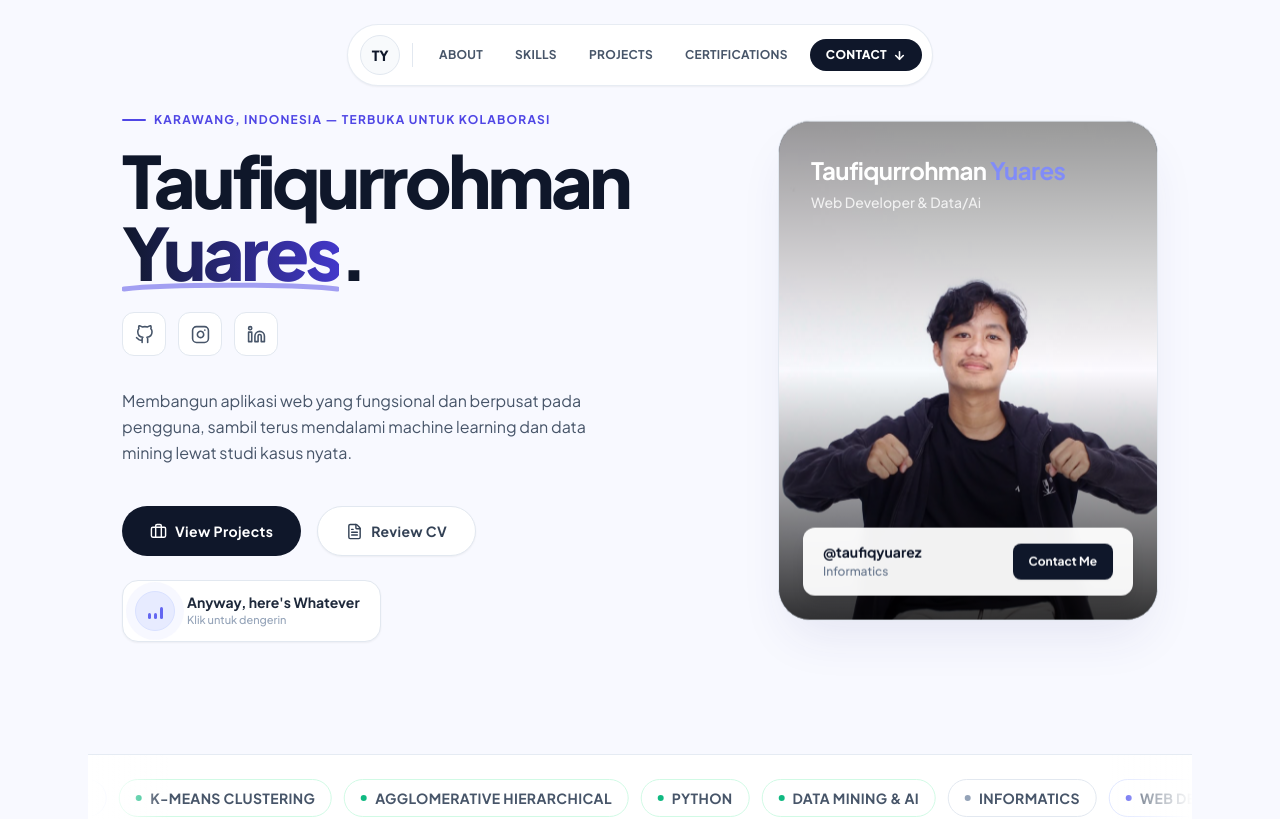
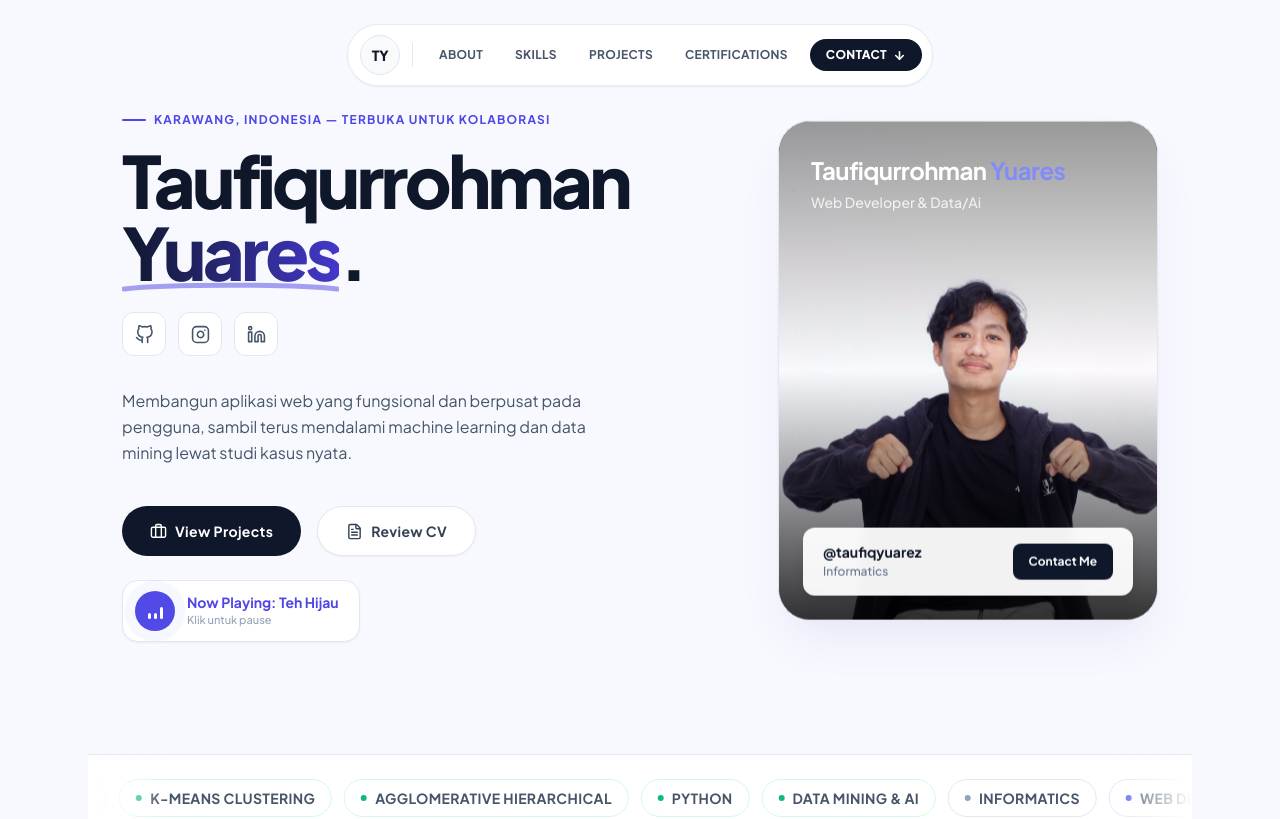
Before and after one commit to Taufiqurrohmanyuares/portfolio-web, a Next.js app: page / in a window 1280 px wide. Shown: the top 819 px of the page. Built offline with nearby package versions, Linux system fonts and the light colour scheme.

Commit message:
tambah lagu

```diff
--- a/components/Hero.tsx
+++ b/components/Hero.tsx
@@ -1,9 +1,9 @@
 "use client";
 
 import Image from "next/image";
-import { motion, AnimatePresence } from "framer-motion";
-import { useRef, useState } from "react";
-import { Briefcase, FileText, Guitar, X } from "lucide-react";
+import { motion } from "framer-motion";
+import { useRef, useState, useEffect } from "react";
+import { Briefcase, FileText, Music } from "lucide-react";
 import { FiGithub, FiInstagram, FiLinkedin } from "react-icons/fi";
 
 const socials = [
@@ -19,8 +19,20 @@ const fadeUp = {
 
 export default function Hero() {
   const cardRef = useRef<HTMLDivElement>(null);
+  const audioRef = useRef<HTMLAudioElement>(null);
   const [tilt, setTilt] = useState({ x: 0, y: 0 });
-  const [showWonderwall, setShowWonderwall] = useState(false);
+  const [isPlaying, setIsPlaying] = useState(false);
+
+  // Mencoba autoplay saat komponen dimuat
+  useEffect(() => {
+    if (audioRef.current) {
+      audioRef.current.play().then(() => {
+        setIsPlaying(true);
+      }).catch((error) => {
+        console.log("Autoplay diblokir oleh browser sampai ada interaksi pengguna.", error);
+      });
+    }
+  }, []);
 
   const handleMouseMove = (e: React.MouseEvent<HTMLDivElement>) => {
     const card = cardRef.current;
@@ -33,6 +45,17 @@ export default function Hero() {
 
   const resetTilt = () => setTilt({ x: 0, y: 0 });
 
+  const toggleAudio = () => {
+    if (audioRef.current) {
+      if (isPlaying) {
+        audioRef.current.pause();
+      } else {
+        audioRef.current.play();
+      }
+      setIsPlaying(!isPlaying);
+    }
+  };
+
   return (
     <motion.section
       id="home"
@@ -41,6 +64,9 @@ export default function Hero() {
       variants={{ show: { transition: { staggerChildren: 0.1 } } }}
       className="relative py-20 md:py-28 bg-[#F8F9FF] border-b border-slate-200/80 overflow-hidden"
     >
+      {/* Audio Element Tersembunyi */}
+      <audio ref={audioRef} src="/TULUS - Teh Hijau.mp3" loop className="hidden" />
+
       {/* ================= BACKGROUND ANIMATED BLOBS ================= */}
       <motion.div
         animate={{
@@ -133,45 +159,50 @@ export default function Hero() {
               href="/CV-taufiqurrohman Yuares.pdf"
               target="_blank"
               rel="noreferrer"
-              onClick={() => setShowWonderwall(true)}
               className="bg-white border border-slate-200 text-slate-700 text-sm font-bold tracking-wide px-7 py-3.5 rounded-full flex items-center gap-2 hover:border-slate-300 hover:bg-slate-50 hover:-translate-y-0.5 shadow-sm hover:shadow-md transition-all duration-300"
             >
               <FileText size={17} /> Review CV
             </a>
           </motion.div>
 
-          {/* Easter egg — Tombol interaktif untuk lagu */}
+          {/* Tombol interaktif pengontrol lagu pengganti Widget */}
           <motion.div variants={fadeUp} className="mt-6 w-fit">
             <motion.button
               type="button"
-              onClick={() => setShowWonderwall((prev) => !prev)}
+              onClick={toggleAudio}
               whileHover={{ y: -2 }}
               className="group flex items-center gap-3 bg-white border border-slate-200 hover:border-indigo-300 rounded-2xl pl-3 pr-5 py-2.5 shadow-sm hover:shadow-md transition-all duration-300"
             >
-              <div className="relative w-10 h-10 rounded-full bg-indigo-50 border border-indigo-100 flex items-center justify-center flex-shrink-0 group-hover:bg-indigo-600 transition-colors duration-300">
+              <div className={`relative w-10 h-10 rounded-full flex items-center justify-center flex-shrink-0 transition-colors duration-300 ${isPlaying ? 'bg-indigo-600' : 'bg-indigo-50 border border-indigo-100 group-hover:bg-indigo-100'}`}>
+                {isPlaying && (
                   <motion.span
                     animate={{ scale: [1, 1.6], opacity: [0.5, 0] }}
                     transition={{ duration: 1.8, repeat: Infinity, ease: "easeOut" }}
                     className="absolute inset-0 rounded-full bg-indigo-400"
                   />
+                )}
+                {isPlaying ? (
                   <div className="relative flex items-end gap-[3px] h-4">
                     {[0, 1, 2].map((i) => (
                       <motion.span
                         key={i}
                         animate={{ height: ["30%", "100%", "45%", "80%", "30%"] }}
                         transition={{ duration: 1.1, repeat: Infinity, ease: "easeInOut", delay: i * 0.15 }}
-                      className="w-[3px] rounded-full bg-indigo-500 group-hover:bg-white transition-colors duration-300"
+                        className="w-[3px] rounded-full bg-white transition-colors duration-300"
                       />
                     ))}
                   </div>
+                ) : (
+                  <Music size={16} className="text-indigo-500" />
+                )}
               </div>
 
               <div className="flex flex-col items-start">
-                <span className="text-slate-800 group-hover:text-indigo-600 text-sm font-bold leading-tight transition-colors">
-                  Anyway, here&apos;s Whatever
+                <span className={`text-sm font-bold leading-tight transition-colors ${isPlaying ? 'text-indigo-600' : 'text-slate-800'}`}>
+                  {isPlaying ? 'Now Playing: Teh Hijau' : 'Vibes Mode'}
                 </span>
                 <span className="text-slate-400 text-[11px] font-medium">
-                  {showWonderwall ? "Widget terbuka — klik untuk tutup" : "Klik untuk dengerin"}
+                  {isPlaying ? 'Klik untuk pause' : 'Klik untuk putar lagu'}
                 </span>
               </div>
             </motion.button>
@@ -234,45 +265,7 @@ export default function Hero() {
             </motion.div>
           </motion.div>
         </motion.div>
-
       </div>
-
-      {/* Mini player mengambang */}
-      <AnimatePresence>
-        {showWonderwall && (
-          <motion.div
-            initial={{ opacity: 0, y: 30, scale: 0.9 }}
-            animate={{ opacity: 1, y: 0, scale: 1 }}
-            exit={{ opacity: 0, y: 30, scale: 0.9 }}
-            transition={{ type: "spring", stiffness: 260, damping: 22 }}
-            className="fixed bottom-5 right-5 z-[100] w-64 bg-slate-950 rounded-2xl overflow-hidden shadow-2xl border border-white/10"
-          >
-            <button
-              type="button"
-              onClick={() => setShowWonderwall(false)}
-              aria-label="Matikan musik"
-              className="absolute top-2 right-2 z-10 w-7 h-7 rounded-full bg-white/10 hover:bg-white/20 text-white flex items-center justify-center transition-colors"
-            >
-              <X size={14} />
-            </button>
-
-            <div className="aspect-video w-full">
-              <iframe
-                className="w-full h-full"
-                src="https://www.youtube.com/embed/BiCAYO2iOnc?loop=1&playlist=BiCAYO2iOnc"
-                title="Oasis - Whatever"
-                allow="autoplay; encrypted-media"
-                allowFullScreen
-              />
-            </div>
-
-            <div className="px-3.5 py-2.5 flex items-center gap-2 text-white/70 text-[11px] font-medium">
-              <Guitar size={13} className="text-indigo-400 flex-shrink-0" />
-              <span className="truncate">Now playing: Whatever (Oasis)</span>
-            </div>
-          </motion.div>
-        )}
-      </AnimatePresence>
     </motion.section>
   );
 }
```
Also changed, not shown: 1 other file (tests, documents, lock files or other folders). Lines whose indentation alone changed are shown as unchanged.
